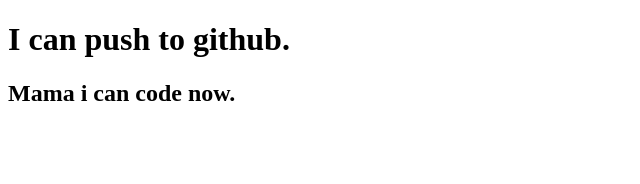
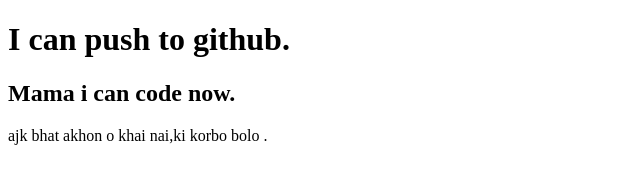
Before and after one commit to saeidurrahman750/my-frist-repo, a plain HTML site: page index.html in a window 1280 px wide. Shown: the whole page, without its empty margins (0-640 px from the left). Drawn offline with Linux system fonts and the light colour scheme.

Commit message:
added peragraph

```diff
--- a/index.html
+++ b/index.html
@@ -9,5 +9,6 @@
 <body>
    <h1>I can push to github.</h1>
    <h2>Mama i can code now.</h2>
+   <p>ajk bhat akhon o khai nai,ki korbo bolo .</p>
 </body>
 </html>
```
